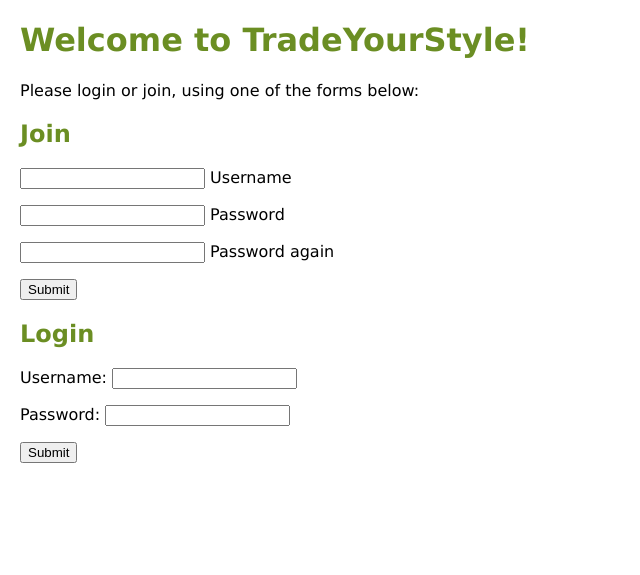
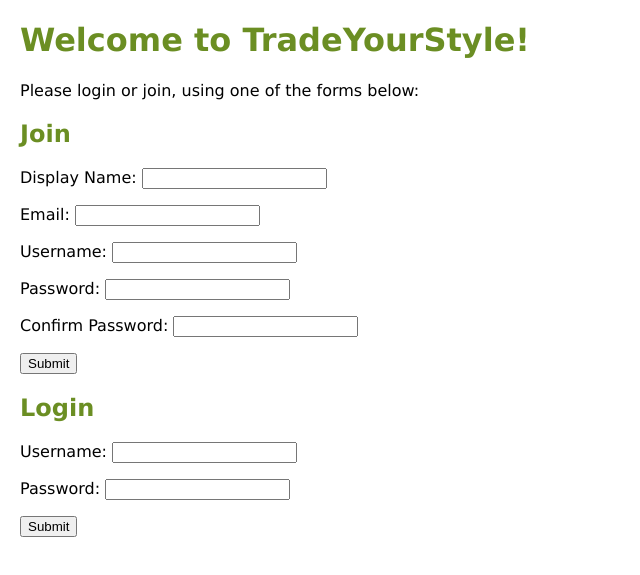
Before and after one commit to isabellafurst/TradeYourStyle, a Flask app: page / in a window 1280 px wide. Shown: the top 575 px of the page, without its empty margins (0-640 px from the left). Run offline with Flask 3, Linux system fonts and the light colour scheme.

Commit message:
User sign-up now includes email, display name

```diff
--- a/app.py
+++ b/app.py
@@ -66,13 +66,15 @@
     Doesn't allow for duplicates of usernames.
     """
     username = request.form.get('username')
+    display_name = request.form.get('name')
+    email = request.form.get('email')
     passwd1 = request.form.get('password1')
     passwd2 = request.form.get('password2')
     if passwd1 != passwd2:
         flash('passwords do not match')
         return redirect( url_for('index'))
     conn = dbi.connect()
-    (uid, is_dup, other_err) = auth.insert_user(conn, username, passwd1)
+    (uid, is_dup, other_err) = auth.insert_user(conn, username, passwd1, display_name, email)
     if other_err:
         raise other_err
     if is_dup:
@@ -494,7 +496,8 @@
     curs = dbi.dict_cursor(conn)
 
     #Gets all bookmarked listings for the current user
-    curs.execute('''select lis_id, item_image, item_desc, item_type, item_color, item_usage, item_price, item_size, item_type, item_status, post_date
+    curs.execute('''select listing.lis_id, listing.item_image, listing.item_desc, listing.item_type, listing.item_color, listing.item_usage,
+                    listing.item_price, listing.item_size, listing.item_type, listing.item_status, listing.post_date
                 from listing JOIN bookmarks ON bookmark.lis_id = listing.lis_id WHERE bookmarks.uid = %s;''', (uid,))
     bookmarks = curs.fetchall()
 
--- a/templates/base.html
+++ b/templates/base.html
@@ -42,6 +42,8 @@
     <li><a href="{{url_for('main')}}">Home</a></li>
     <li><a href="{{url_for('add_listing')}}">Add Listing</a></li>
     <li><a href="{{url_for('bio')}}">Bio</a></li>
+    <li><a href="{{url_for('view_bookmarks')}}">Bookmarks</a></li>
+
 
   </ul>
 </nav>
--- a/templates/greet.html
+++ b/templates/greet.html
@@ -11,9 +11,11 @@
 
 <form id="joinform" action="{{url_for('join')}}" method="post">
     <h2>Join</h2>
-    <p><label><input type="text" name="username" required pattern="^\w+$"> Username</label></p>
-    <p><label><input type="password" name="password1" required> Password </label></p>
-    <p><label><input type="password" name="password2" required> Password again </label></p>
+    <p><label>Display Name: <input type="text" name="display_name" required></label></p>
+    <p><label>Email: <input type="email" name="email" required></label></p>
+    <p><label>Username: <input type="text" name="username" required pattern="^\w+$"></label></p>
+    <p><label>Password: <input type="password" name="password1" required></label></p>
+    <p><label>Confirm Password: <input type="password" name="password2" required></label></p>
     <p><button type="submit">Submit</button></p>
 </form>
 
```
